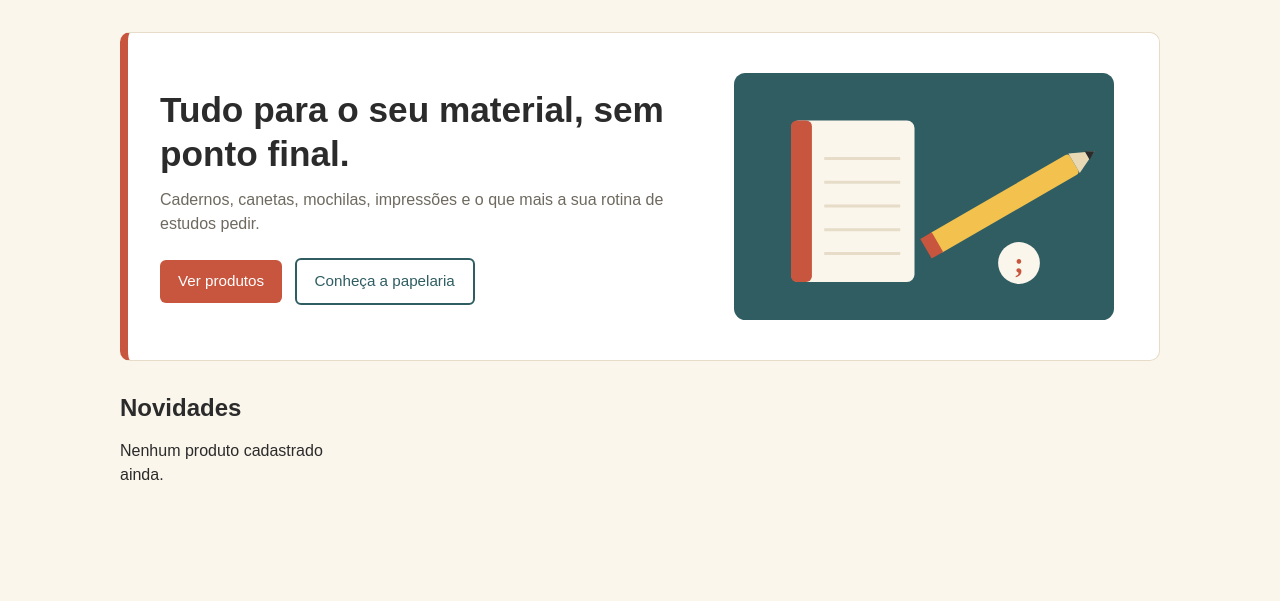
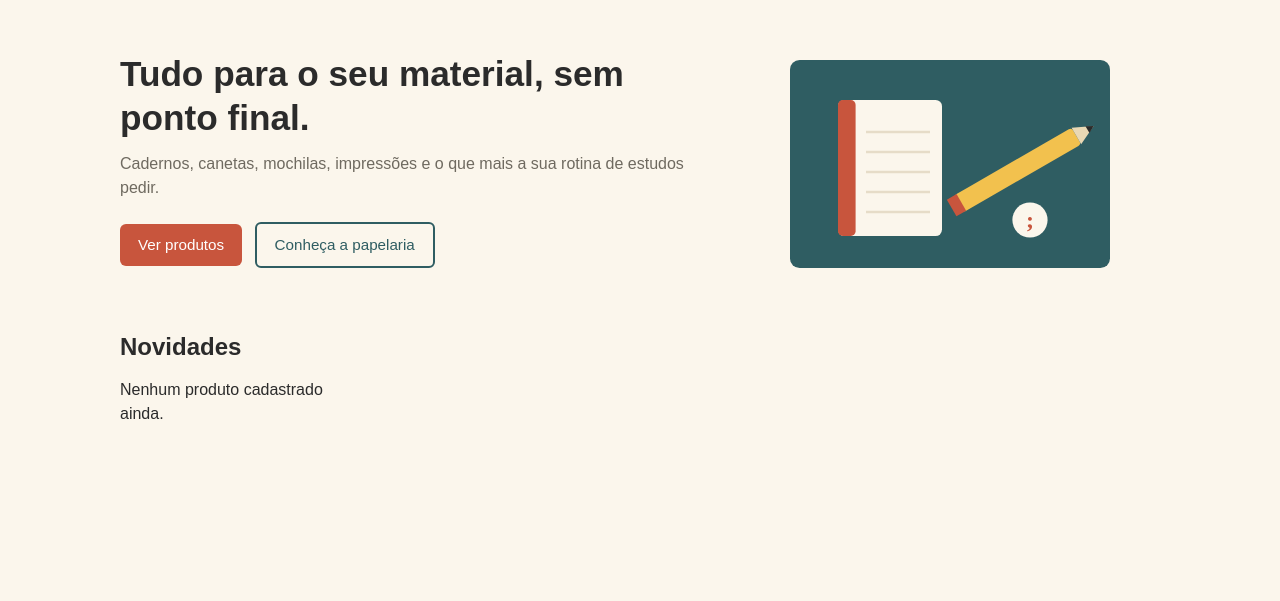
Before and after one commit to rubiaturci/papelaria-devweb3-entrega, a Django app: page / in a window 1280 px wide. Shown: the part 68-669 px from the top of the page. Run offline with Django 5.2, Linux system fonts and the light colour scheme; data that the repository does not hold is empty.

Commit message:
Simplifica abertura da Home e remove faixa lateral coral

```diff
--- a/loja/static/css/style.css
+++ b/loja/static/css/style.css
@@ -423,15 +423,11 @@ tr:last-child td {
 
 .banner {
     display: grid;
-    grid-template-columns: 1.3fr 1fr;
+    grid-template-columns: 1.4fr 1fr;
     align-items: center;
     gap: 32px;
-    background: var(--branco);
-    border: 1px solid var(--linha);
-    border-left: 8px solid var(--coral);
-    border-radius: 10px;
-    padding: 40px 32px;
-    margin-bottom: 32px;
+    padding: 20px 0 24px;
+    margin-bottom: 8px;
 }
 
 .banner h1 {
@@ -446,7 +442,7 @@ tr:last-child td {
 
 .banner img {
     width: 100%;
-    max-width: 380px;
+    max-width: 320px;
     justify-self: center;
 }
 
@@ -863,3 +859,6 @@ h1, h2, h3 { line-height: 1.25; }
 @media (max-width: 900px) { .catalogo-grade { grid-template-columns: repeat(3, minmax(0, 1fr)); } }
 @media (max-width: 720px) { .catalogo-grade { grid-template-columns: repeat(2, minmax(0, 1fr)); } .equipe-grade { grid-template-columns: repeat(2, minmax(0, 1fr)); } }
 @media (max-width: 480px) { .equipe-grade { grid-template-columns: 1fr; } .catalogo-grade { grid-template-columns: 1fr; } .topo nav { gap: 12px; } }
+
+/* Espaçamento dos botões da abertura, inclusive quando quebram linha. */
+.banner-texto .botao { margin: 0 8px 8px 0; }
```
